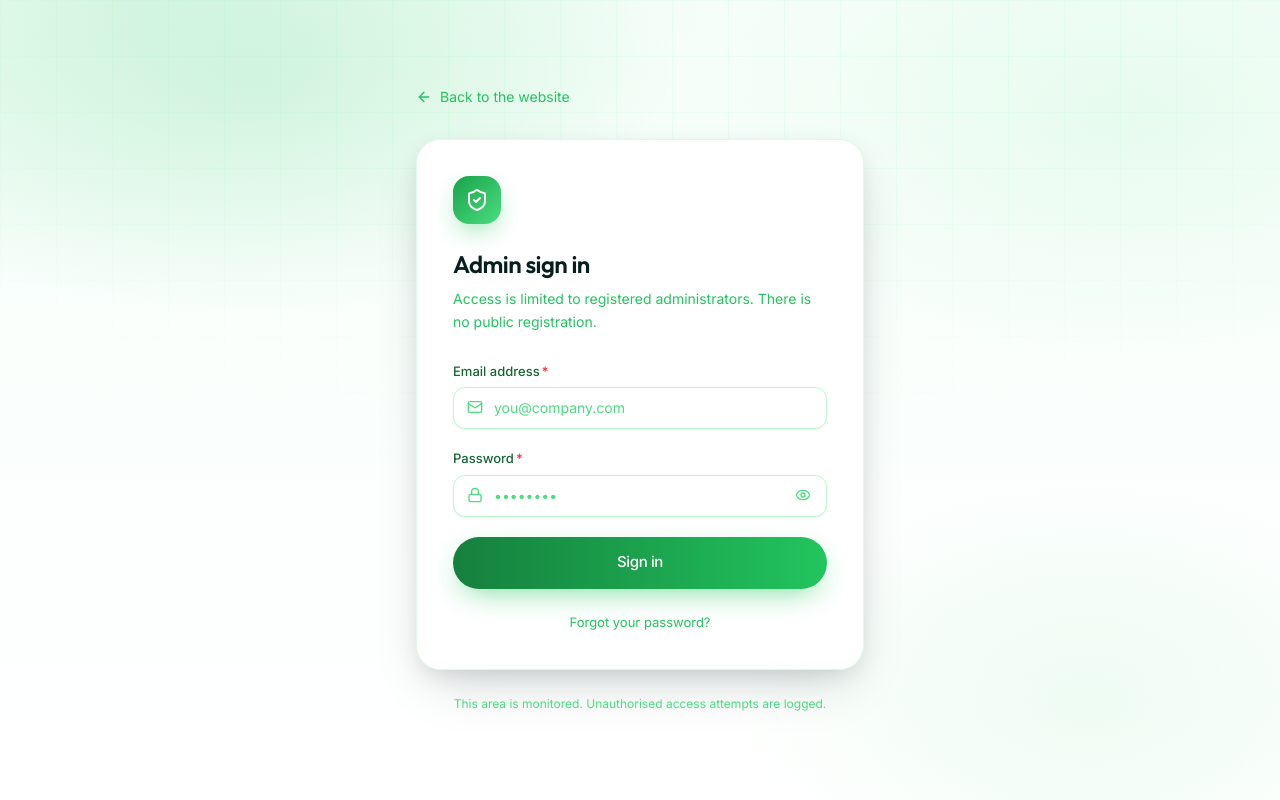
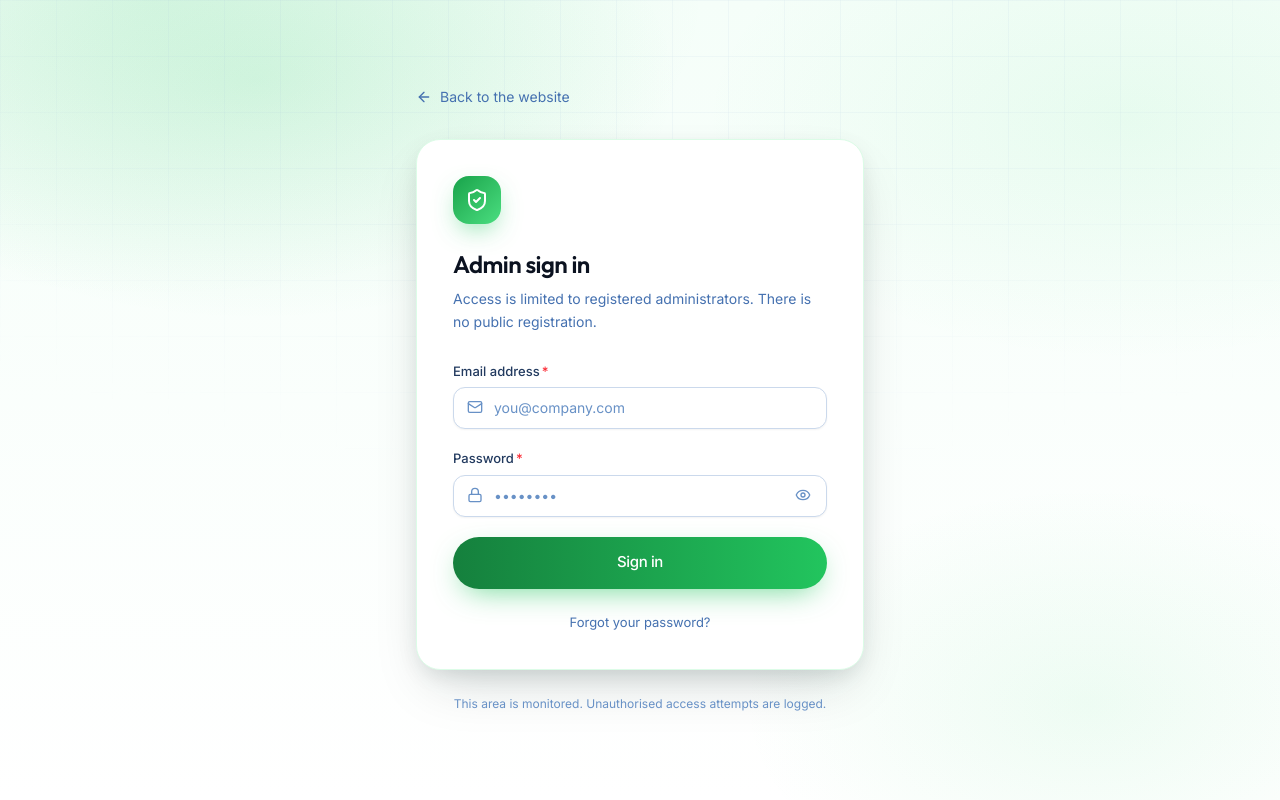
Before and after one commit to difaeai/GREENPASS, a Next.js app: page /admin/login in a window 1280 px wide. Built offline with nearby package versions, Linux system fonts and the light colour scheme; no server answers.

Commit message:
Fix color scheme: restore navy dark neutrals, fix text-muted, improve band gradient

```diff
--- a/src/app/globals.css
+++ b/src/app/globals.css
@@ -16,18 +16,18 @@
   --color-brand-900: #134e4a;
   --color-brand-950: #051f1f;
 
-  /* ---- Navy: Dark Green surfaces ---- */
-  --color-navy-50: #f0fdf4;
-  --color-navy-100: #dcfce7;
-  --color-navy-200: #bbf7d0;
-  --color-navy-300: #86efac;
-  --color-navy-400: #4ade80;
-  --color-navy-500: #22c55e;
-  --color-navy-600: #16a34a;
-  --color-navy-700: #15803d;
-  --color-navy-800: #166534;
-  --color-navy-900: #134e4a;
-  --color-navy-950: #051f1f;
+  /* ---- Navy: Dark neutrals/surfaces ---- */
+  --color-navy-50: #f4f7fb;
+  --color-navy-100: #e8eef7;
+  --color-navy-200: #cbd9ec;
+  --color-navy-300: #9db8db;
+  --color-navy-400: #6891c6;
+  --color-navy-500: #4571b0;
+  --color-navy-600: #345994;
+  --color-navy-700: #2b4778;
+  --color-navy-800: #223a5f;
+  --color-navy-900: #16253d;
+  --color-navy-950: #0b1220;
 
   /* ---- Accent: gradient partner ---- */
   --color-accent-400: #86efac;
@@ -70,15 +70,15 @@
     --surface-muted: #f0fdf4;
     --border-subtle: #dcfce7;
     --text-strong: #051f1f;
-    --text-muted: #22c55e;
+    --text-muted: #3d5f96;
   }
 
   .dark {
-    --surface: #051f1f;
-    --surface-muted: #134e4a;
-    --border-subtle: #166534;
-    --text-strong: #f0fdf4;
-    --text-muted: #86efac;
+    --surface: #0b1220;
+    --surface-muted: #16253d;
+    --border-subtle: #223a5f;
+    --text-strong: #f4f7fb;
+    --text-muted: #9db8db;
   }
 
   * {
@@ -175,9 +175,9 @@
 @utility band-blue {
   background-image: linear-gradient(
     118deg,
-    var(--color-brand-700) 0%,
-    var(--color-brand-600) 42%,
-    var(--color-accent-500) 100%
+    var(--color-brand-600) 0%,
+    var(--color-brand-500) 42%,
+    var(--color-brand-400) 100%
   );
   color: #ffffff;
 }
```
